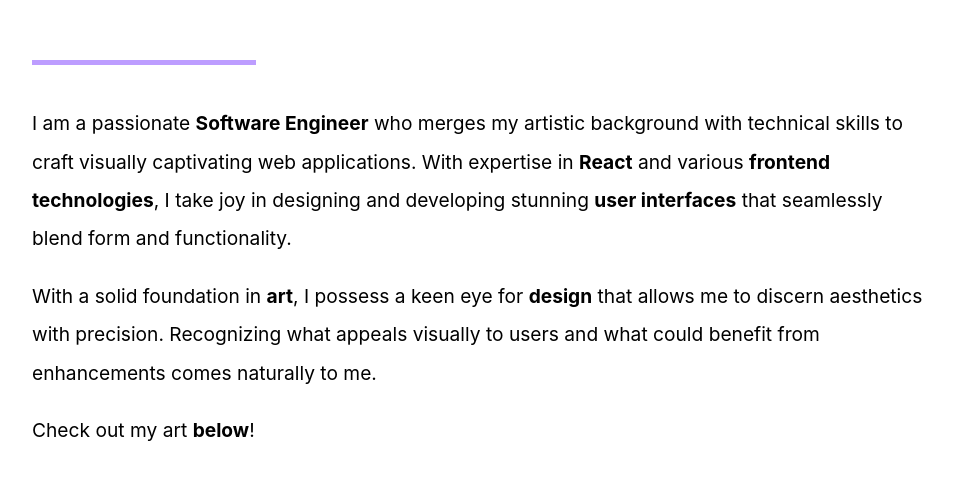
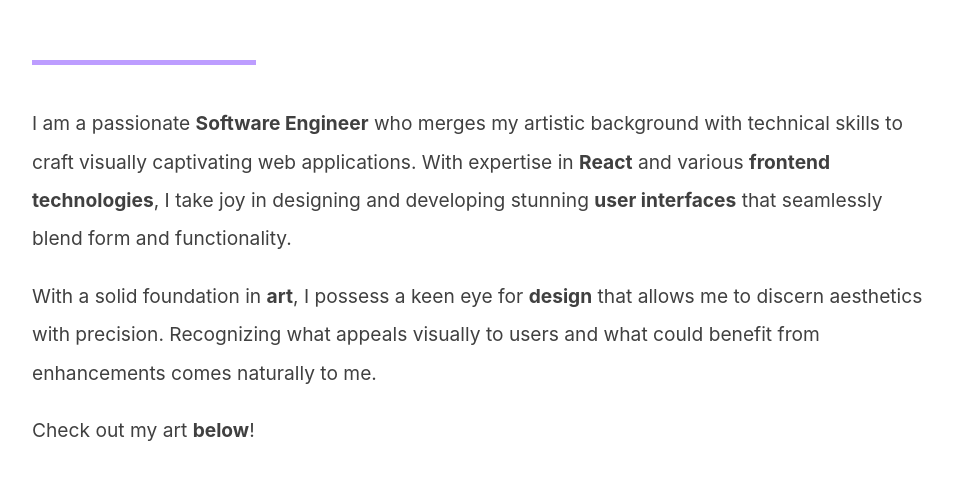
Before and after one commit to andywurm/Portfolio, a React (Create React App) app: page /About in a window 1280 px wide. Shown: the part 760-1238 px from the top of the page, without its empty margins (160-1113 px from the left). Built offline with nearby package versions, Linux system fonts and the light colour scheme.

Commit message:
Fixed Text Color

```diff
--- a/src/Styles/AboutStyles.css
+++ b/src/Styles/AboutStyles.css
@@ -17,6 +17,7 @@
     text-align: left;
     font-size: 1.2em;
     line-height: 2;
+    color: rgb(64, 64, 64);
 
     /* border: solid red 1px; */
     position: relative;
```
